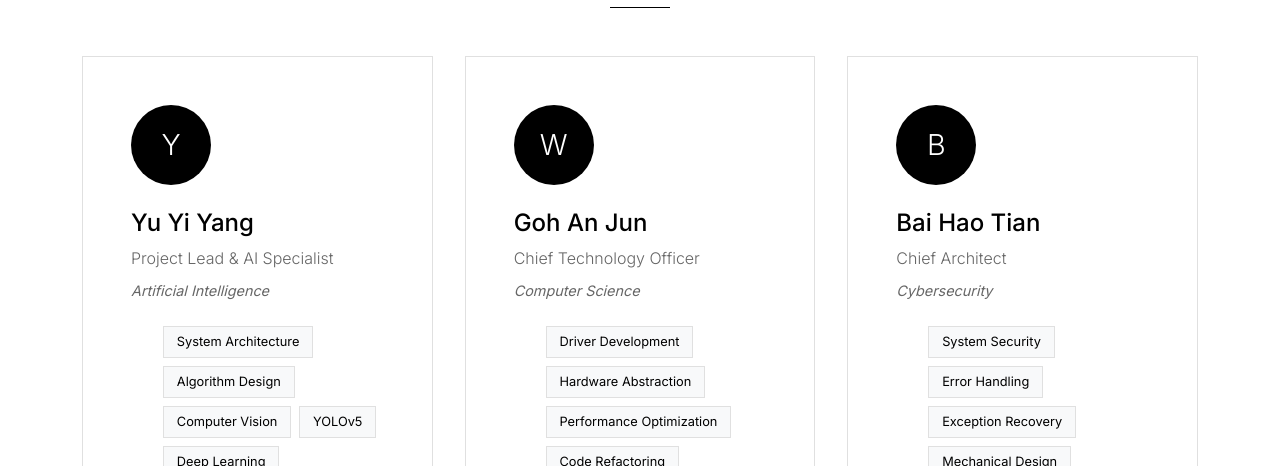
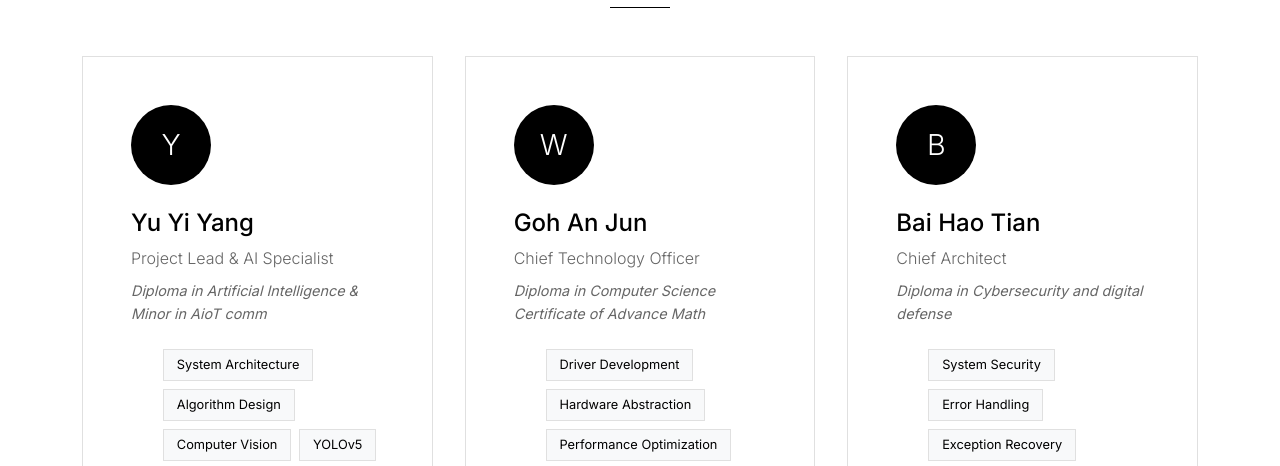
Before and after one commit to YuYiYang07/WRO2025_intro, a plain HTML site: page index.html in a window 1280 px wide. Shown: the part 981-1447 px from the top of the page. Drawn offline with nearby package versions, Linux system fonts and the light colour scheme.

Commit message:
更新 index.html

```diff
--- a/index.html
+++ b/index.html
@@ -930,7 +930,7 @@
                     <div class="member-avatar">Y</div>
                     <h3 class="member-name">Yu Yi Yang</h3>
                     <div class="member-role">Project Lead & AI Specialist</div>
-                    <div class="member-major">Artificial Intelligence</div>
+                    <div class="member-major">Diploma in Artificial Intelligence & Minor in AioT comm</div>
                     <ul class="member-skills">
                         <li class="skill-tag">System Architecture</li>
                         <li class="skill-tag">Algorithm Design</li>
@@ -947,7 +947,7 @@
                     <div class="member-avatar">W</div>
                     <h3 class="member-name">Goh An Jun</h3>
                     <div class="member-role">Chief Technology Officer</div>
-                    <div class="member-major">Computer Science</div>
+                    <div class="member-major">Diploma in Computer Science Certificate of Advance Math</div>
                     <ul class="member-skills">
                         <li class="skill-tag">Driver Development</li>
                         <li class="skill-tag">Hardware Abstraction</li>
@@ -964,7 +964,7 @@
                     <div class="member-avatar">B</div>
                     <h3 class="member-name">Bai Hao Tian</h3>
                     <div class="member-role">Chief Architect</div>
-                    <div class="member-major">Cybersecurity</div>
+                    <div class="member-major">Diploma in Cybersecurity and digital defense</div>
                     <ul class="member-skills">
                         <li class="skill-tag">System Security</li>
                         <li class="skill-tag">Error Handling</li>
```
